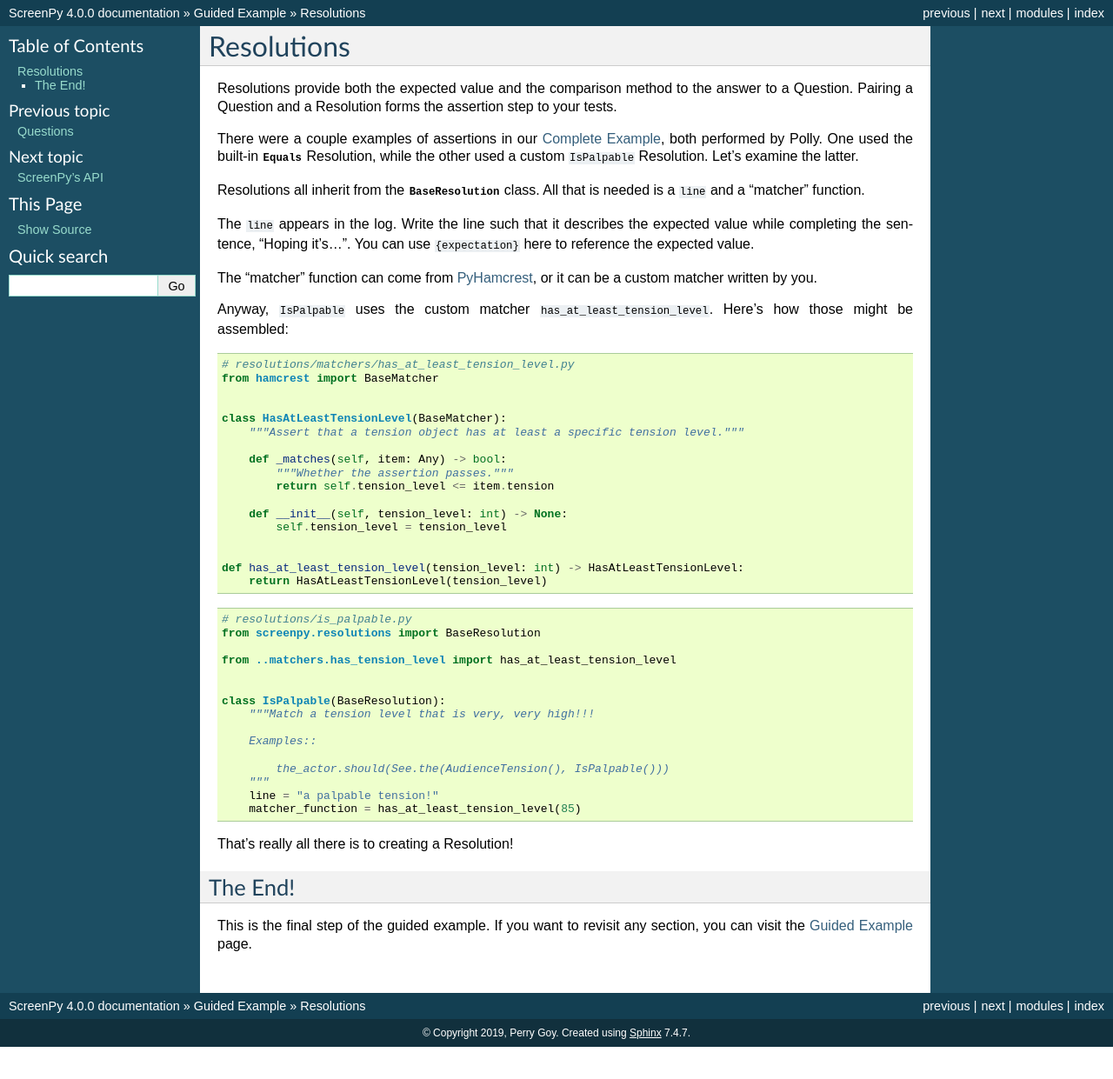
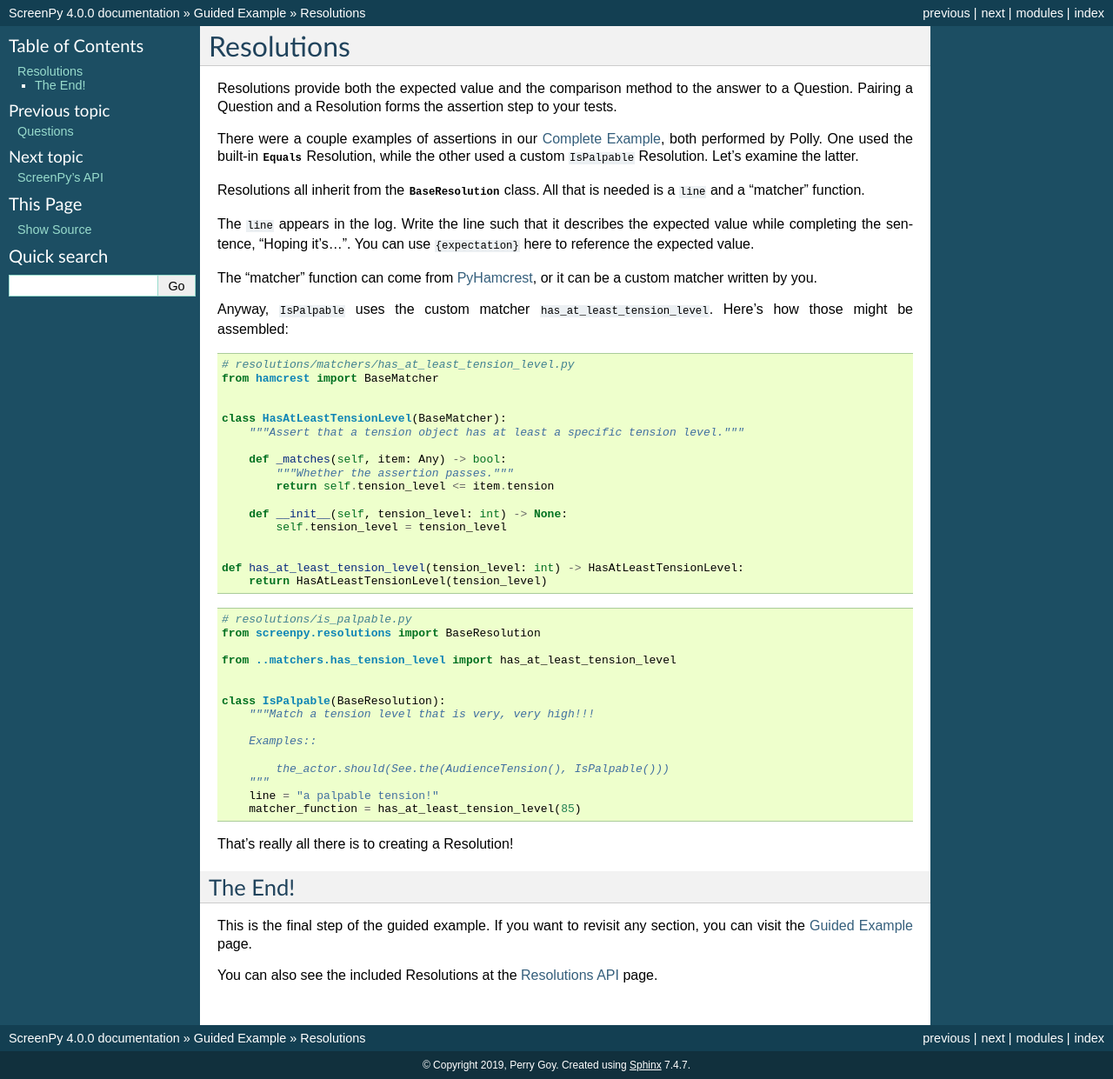
Before and after one commit to ScreenPyHQ/screenpy, a Sphinx documentation site: the page built from docs/example/resolutions.rst, in a window 1280 px wide. Shown: the whole page at 87% size. Built offline with Sphinx 7.4.7, drawn with Linux system fonts in a browser that asks for light colours; the version number is read from the project's files by our own code; before the commit the page ends 1204 px from its top, so only the background shows below that.

Commit message:
add API references to guided example.

```diff
--- a/docs/example/actions.rst
+++ b/docs/example/actions.rst
@@ -126,3 +126,4 @@ Where to Go from Actions
 * :ref:`tasks`
 * :ref:`narrator`
 * :ref:`questions`
+* :ref:`actions api`
--- a/docs/example/actors.rst
+++ b/docs/example/actors.rst
@@ -44,3 +44,4 @@ Where to Go from Actors
 
 * :ref:`abilities`
 * :ref:`actions`
+* :ref:`actor api`
--- a/docs/example/resolutions.rst
+++ b/docs/example/resolutions.rst
@@ -87,3 +87,7 @@ This is the final step
 of the guided example.
 If you want to revisit any section,
 you can visit the :ref:`guided example` page.
+
+You can also see
+the included Resolutions
+at the :ref:`resolutions api` page.
```
